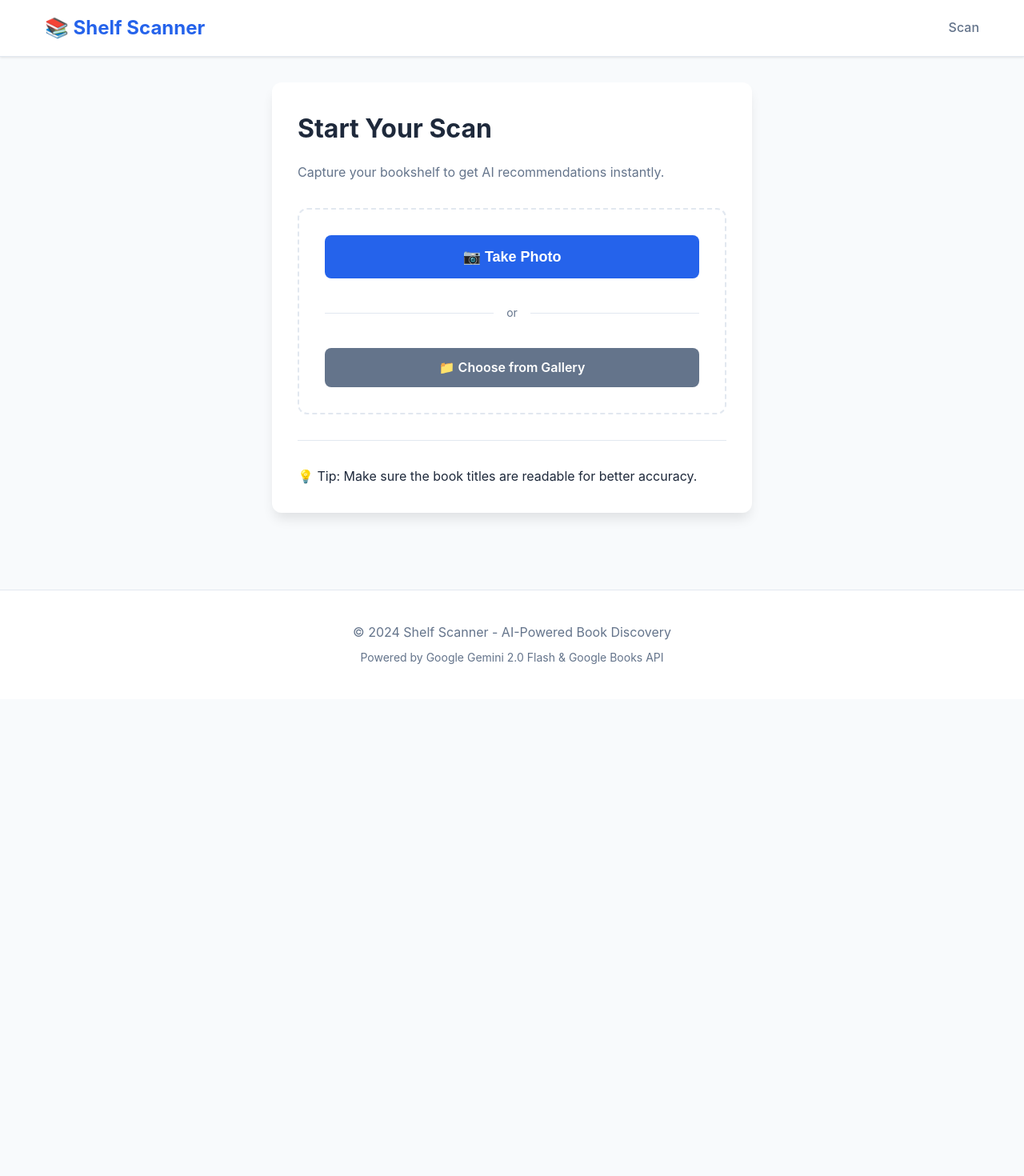
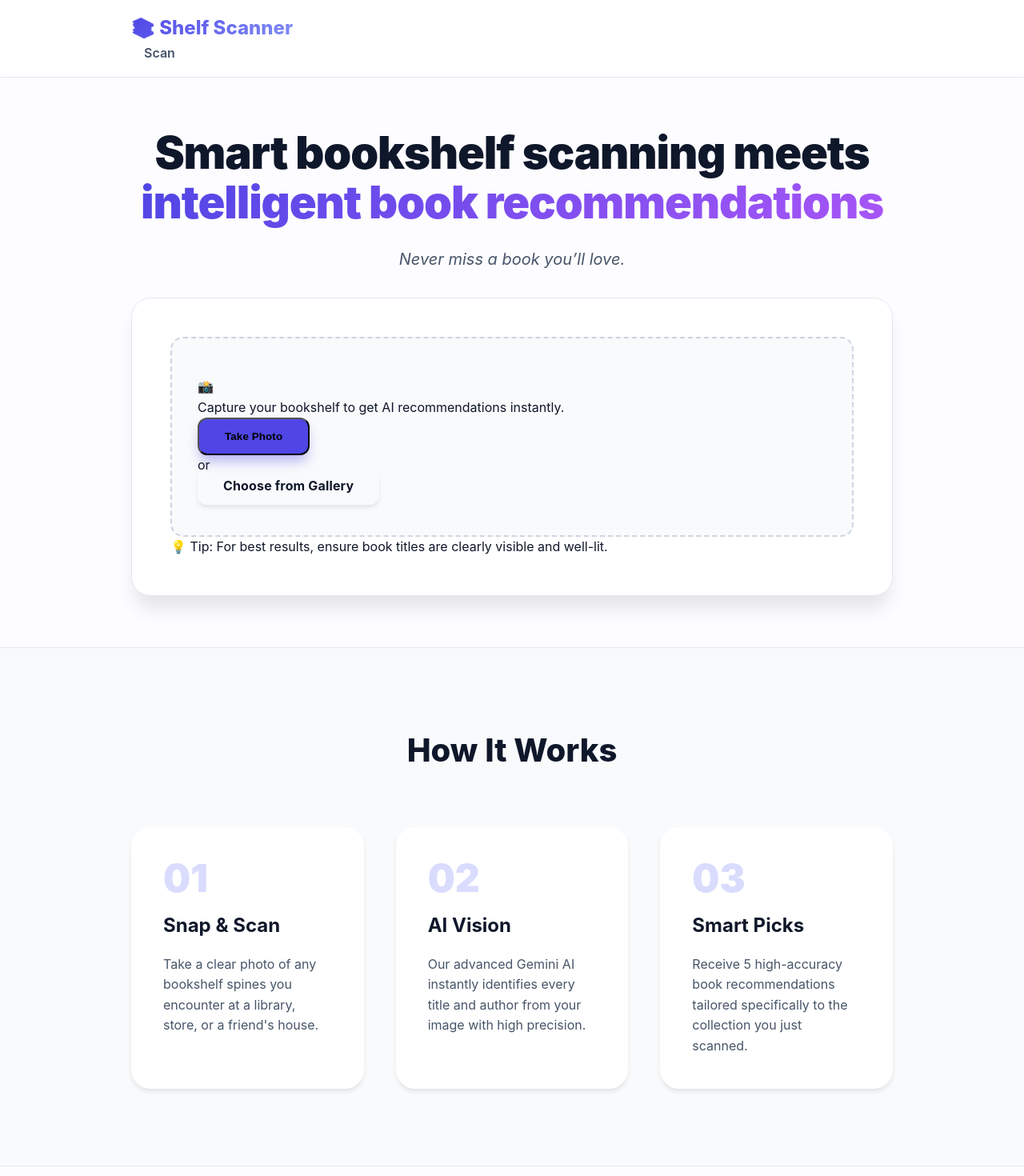
Before and after one commit to Hemachandiranpajany/AI_shelf_scanner, a React (Vite) app in the folder client/: page / in a window 1280 px wide. Shown: the top 1470 px of the page at 80% size. Before the commit the page ends 874 px from the top, so only its background shows below. Built offline with nearby package versions, Linux system fonts and the light colour scheme; no server answers.

Commit message:
Updated the Home page design

```diff
--- a/client/src/App.css
+++ b/client/src/App.css
@@ -1,18 +1,22 @@
+@import url('https://fonts.googleapis.com/css2?family=Outfit:wght@400;600;800;900&family=Inter:wght@400;600;700&display=swap');
+
 :root {
-  --primary-color: #2563eb;
-  --primary-hover: #1d4ed8;
-  --secondary-color: #64748b;
-  --success-color: #10b981;
-  --error-color: #ef4444;
-  --background: #f8fafc;
+  --primary: #4f46e5;
+  --primary-light: #818cf8;
+  --primary-dark: #3730a3;
+  --accent: #f59e0b;
+  --success: #10b981;
+  --error: #ef4444;
+  --background: #fdfcff;
   --surface: #ffffff;
-  --text-primary: #1e293b;
-  --text-secondary: #64748b;
+  --text-primary: #0f172a;
+  --text-secondary: #475569;
   --border: #e2e8f0;
-  --shadow: 0 1px 3px 0 rgb(0 0 0 / 0.1);
-  --shadow-lg: 0 10px 15px -3px rgb(0 0 0 / 0.1);
-  --border-radius: 12px;
-  --transition: all 0.2s ease;
+  --shadow-sm: 0 1px 2px 0 rgb(0 0 0 / 0.05);
+  --shadow-md: 0 4px 6px -1px rgb(0 0 0 / 0.1);
+  --shadow-lg: 0 20px 25px -5px rgb(0 0 0 / 0.1);
+  --radius: 16px;
+  --transition: all 0.3s cubic-bezier(0.4, 0, 0.2, 1);
 }
 
 * {
@@ -22,14 +26,11 @@
 }
 
 body {
-  font-family: -apple-system, BlinkMacSystemFont, 'Segoe UI', 'Roboto', 'Oxygen',
-    'Ubuntu', 'Cantarell', 'Fira Sans', 'Droid Sans', 'Helvetica Neue',
-    sans-serif;
-  -webkit-font-smoothing: antialiased;
-  -moz-osx-font-smoothing: grayscale;
+  font-family: 'Outfit', -apple-system, BlinkMacSystemFont, sans-serif;
   background-color: var(--background);
   color: var(--text-primary);
   line-height: 1.6;
+  overflow-x: hidden;
 }
 
 .app {
@@ -38,508 +39,266 @@ body {
   flex-direction: column;
 }
 
-/* Header */
+.container {
+  max-width: 1000px;
+  margin: 0 auto;
+  padding: 0 1.5rem;
+}
+
+.text-center {
+  text-align: center;
+}
+
+/* Header Improvements */
 .app-header {
-  background: var(--surface);
+  background: rgba(255, 255, 255, 0.8);
+  backdrop-filter: blur(12px);
+  position: sticky;
+  top: 0;
+  z-index: 100;
   border-bottom: 1px solid var(--border);
   padding: 1rem 0;
-  box-shadow: var(--shadow);
-}
-
-.app-header .container {
-  max-width: 1200px;
-  margin: 0 auto;
-  padding: 0 1rem;
-  display: flex;
-  justify-content: space-between;
-  align-items: center;
 }
 
 .logo {
   font-size: 1.5rem;
-  font-weight: 700;
-  color: var(--primary-color);
+  font-weight: 800;
+  color: var(--primary);
   text-decoration: none;
-  display: flex;
-  align-items: center;
-  gap: 0.5rem;
-}
-
-nav {
-  display: flex;
-  gap: 1.5rem;
+  background: linear-gradient(135deg, var(--primary), var(--primary-light));
+  background-clip: text;
+  -webkit-background-clip: text;
+  -webkit-text-fill-color: transparent;
 }
 
 nav a {
   color: var(--text-secondary);
   text-decoration: none;
-  font-weight: 500;
+  font-weight: 600;
   transition: var(--transition);
+  padding: 0.5rem 1rem;
+  border-radius: 8px;
 }
 
 nav a:hover {
-  color: var(--primary-color);
+  background: var(--background);
+  color: var(--primary);
 }
 
-/* Main Content */
-.app-main {
-  flex: 1;
-  padding: 2rem 1rem;
+/* Hero Section */
+.hero-section {
+  padding: 4rem 0 2rem;
+  text-align: center;
 }
 
-.container {
-  max-width: 1200px;
-  margin: 0 auto;
+.hero-title {
+  font-size: 3.5rem;
+  font-weight: 900;
+  line-height: 1.1;
+  margin-bottom: 1.5rem;
+  letter-spacing: -0.02em;
 }
 
-/* Scanner Component */
-.scanner-container {
+.gradient-text {
+  background: linear-gradient(135deg, #4f46e5 0%, #a855f7 100%);
+  background-clip: text;
+  -webkit-background-clip: text;
+  -webkit-text-fill-color: transparent;
+}
+
+.hero-quote {
+  font-size: 1.25rem;
+  color: var(--text-secondary);
   max-width: 600px;
   margin: 0 auto;
+  font-style: italic;
+}
+
+/* Scanner Overhaul */
+.scanner-section {
+  padding-bottom: 4rem;
 }
 
 .scanner-card {
   background: var(--surface);
-  border-radius: var(--border-radius);
-  padding: 2rem;
+  border-radius: 24px;
+  padding: 3rem;
+  box-shadow: var(--shadow-lg);
+  border: 1px solid var(--border);
+}
+
+.upload-area {
+  background: #f8fafc;
+  border: 2px dashed #cbd5e1;
+  border-radius: var(--radius);
+  padding: 3rem 2rem;
+  transition: var(--transition);
+}
+
+.upload-area:hover {
+  border-color: var(--primary);
+  background: #f1f5f9;
+}
+
+/* How it Works */
+.how-it-works {
+  background: #f8fafc;
+  padding: 6rem 0;
+  border-top: 1px solid var(--border);
+  border-bottom: 1px solid var(--border);
+}
+
+.section-title {
+  font-size: 2.5rem;
+  font-weight: 800;
+  text-align: center;
+  margin-bottom: 4rem;
+}
+
+.steps-grid {
+  display: grid;
+  grid-template-columns: repeat(3, 1fr);
+  gap: 2.5rem;
+}
+
+.step-card {
+  background: var(--surface);
+  padding: 2.5rem;
+  border-radius: 24px;
+  box-shadow: var(--shadow-md);
+  transition: var(--transition);
+}
+
+.step-card:hover {
+  transform: translateY(-8px);
   box-shadow: var(--shadow-lg);
 }
 
-.scanner-card h2 {
-  font-size: 2rem;
-  margin-bottom: 0.5rem;
-  color: var(--text-primary);
+.step-number {
+  font-size: 3rem;
+  font-weight: 900;
+  color: var(--primary-light);
+  opacity: 0.3;
+  line-height: 1;
+  margin-bottom: 1rem;
 }
 
-.description {
-  color: var(--text-secondary);
-  margin-bottom: 2rem;
+.step-card h3 {
+  font-size: 1.5rem;
+  margin-bottom: 1rem;
 }
 
-.upload-area {
-  display: flex;
-  flex-direction: column;
-  gap: 1rem;
-  padding: 2rem;
-  border: 2px dashed var(--border);
-  border-radius: var(--border-radius);
-  text-align: center;
+.step-card p {
+  color: var(--text-secondary);
 }
 
-.divider {
-  color: var(--text-secondary);
-  font-size: 0.875rem;
-  position: relative;
-  margin: 1rem 0;
+/* Closing Section */
+.closing-section {
+  padding: 6rem 0;
+  background: linear-gradient(180deg, var(--background) 0%, #eef2ff 100%);
 }
 
-.divider::before,
-.divider::after {
-  content: '';
-  position: absolute;
-  top: 50%;
-  width: 45%;
-  height: 1px;
-  background: var(--border);
+.closing-title {
+  font-size: 2.5rem;
+  font-weight: 800;
+  margin-bottom: 1rem;
 }
 
-.divider::before {
-  left: 0;
-}
-
-.divider::after {
-  right: 0;
-}
-
-.preview-area {
-  display: flex;
-  flex-direction: column;
-  gap: 1rem;
-}
-
-.preview-image {
-  width: 100%;
-  border-radius: var(--border-radius);
-  max-height: 400px;
-  object-fit: contain;
-  border: 1px solid var(--border);
-}
-
-.preview-actions {
-  display: flex;
-  gap: 1rem;
-  justify-content: center;
+.closing-text {
+  font-size: 1.25rem;
+  color: var(--text-secondary);
+  max-width: 700px;
+  margin: 0 auto 2.5rem;
 }
 
 /* Buttons */
 .btn {
-  padding: 0.75rem 1.5rem;
-  border: none;
-  border-radius: 8px;
-  font-size: 1rem;
-  font-weight: 600;
-  cursor: pointer;
-  transition: var(--transition);
-  display: inline-flex;
-  align-items: center;
-  justify-content: center;
-  gap: 0.5rem;
+  padding: 0.875rem 2rem;
+  border-radius: 12px;
+  font-weight: 700;
+  letter-spacing: 0.01em;
+  box-shadow: var(--shadow-md);
 }
 
 .btn-primary {
-  background: var(--primary-color);
-  color: white;
+  background: var(--primary);
+  box-shadow: 0 10px 15px -3px rgba(79, 70, 229, 0.4);
 }
 
-.btn-primary:hover:not(:disabled) {
-  background: var(--primary-hover);
+.btn-primary:hover {
+  transform: translateY(-2px);
+  box-shadow: 0 20px 25px -5px rgba(79, 70, 229, 0.5);
 }
 
-.btn-secondary {
-  background: var(--secondary-color);
-  color: white;
+/* Animations */
+.animate-slide-up {
+  animation: slideUp 0.8s cubic-bezier(0.16, 1, 0.3, 1) both;
 }
 
-.btn-secondary:hover {
-  opacity: 0.9;
+.animate-fade-in {
+  animation: fadeIn 0.5s ease both;
 }
 
-.btn-large {
-  padding: 1rem 2rem;
-  font-size: 1.125rem;
+@keyframes slideUp {
+  from {
+    opacity: 0;
+    transform: translateY(30px);
+  }
+
+  to {
+    opacity: 1;
+    transform: translateY(0);
+  }
 }
 
-.btn:disabled {
-  opacity: 0.5;
-  cursor: not-allowed;
+@keyframes fadeIn {
+  from {
+    opacity: 0;
+  }
+
+  to {
+    opacity: 1;
+  }
 }
 
-.btn-back {
-  background: none;
-  border: none;
-  color: var(--primary-color);
-  font-size: 1rem;
-  cursor: pointer;
-  padding: 0.5rem;
-}
-
-/* Tips Section */
-.tips {
-  margin-top: 2rem;
-  padding-top: 2rem;
-  border-top: 1px solid var(--border);
-}
-
-.tips h3 {
-  font-size: 1rem;
-  margin-bottom: 0.75rem;
-  color: var(--text-primary);
-}
-
-.tips ul {
-  list-style: none;
-  padding-left: 0;
-}
-
-.tips li {
-  padding: 0.5rem 0;
-  color: var(--text-secondary);
-  padding-left: 1.5rem;
-  position: relative;
-}
-
-.tips li::before {
-  content: '✓';
-  position: absolute;
-  left: 0;
-  color: var(--success-color);
-  font-weight: bold;
-}
-
-/* Results Component */
-.results-container {
-  max-width: 1200px;
-  margin: 0 auto;
-}
-
-.results-header {
-  text-align: center;
-  margin-bottom: 2rem;
-}
-
-.results-header h1 {
-  font-size: 2.5rem;
-  margin-bottom: 0.5rem;
-}
-
-.results-header p {
-  color: var(--text-secondary);
-  font-size: 1.125rem;
-}
-
-.tabs {
-  display: flex;
-  gap: 1rem;
-  border-bottom: 2px solid var(--border);
-  margin-bottom: 2rem;
-}
-
-.tab {
-  background: none;
-  border: none;
-  padding: 1rem 1.5rem;
-  font-size: 1rem;
-  font-weight: 600;
-  color: var(--text-secondary);
-  cursor: pointer;
-  border-bottom: 2px solid transparent;
-  margin-bottom: -2px;
-  transition: var(--transition);
-}
-
-.tab.active {
-  color: var(--primary-color);
-  border-bottom-color: var(--primary-color);
-}
-
-.tab:hover {
-  color: var(--primary-color);
-}
-
-/* Books Grid */
-.books-grid {
-  display: grid;
-  grid-template-columns: repeat(auto-fill, minmax(280px, 1fr));
-  gap: 1.5rem;
-}
-
+/* Results Customization */
 .book-card {
-  background: var(--surface);
-  border-radius: var(--border-radius);
-  padding: 1.5rem;
-  box-shadow: var(--shadow);
-  transition: var(--transition);
-}
-
-.book-card:hover {
-  box-shadow: var(--shadow-lg);
-  transform: translateY(-2px);
-}
-
-.book-thumbnail {
-  width: 100%;
-  height: 200px;
-  object-fit: cover;
-  border-radius: 8px;
-  margin-bottom: 1rem;
-}
-
-.book-info h3 {
-  font-size: 1.125rem;
-  margin-bottom: 0.5rem;
-}
-
-.author {
-  color: var(--text-secondary);
-  font-size: 0.875rem;
-  margin-bottom: 0.75rem;
-}
-
-.confidence-badge {
-  display: inline-block;
-  background: var(--success-color);
-  color: white;
-  padding: 0.25rem 0.75rem;
-  border-radius: 999px;
-  font-size: 0.75rem;
-  font-weight: 600;
-  margin-bottom: 0.75rem;
-}
-
-.categories {
-  display: flex;
-  flex-wrap: wrap;
-  gap: 0.5rem;
-  margin-top: 0.75rem;
-}
-
-.category-tag {
-  background: var(--background);
-  color: var(--text-secondary);
-  padding: 0.25rem 0.75rem;
-  border-radius: 999px;
-  font-size: 0.75rem;
-}
-
-.rating {
-  margin-top: 0.75rem;
-  color: var(--text-secondary);
-  font-size: 0.875rem;
-}
-
-/* Recommendations */
-.recommendations-list {
-  display: flex;
-  flex-direction: column;
-  gap: 1.5rem;
+  border: 1px solid var(--border);
+  border-radius: 20px;
 }
 
 .recommendation-card {
-  background: var(--surface);
-  border-radius: var(--border-radius);
-  padding: 1.5rem;
-  box-shadow: var(--shadow);
-  display: grid;
-  grid-template-columns: auto 1fr;
-  gap: 1.5rem;
+  border-radius: 24px;
+  border: 1px solid var(--border);
 }
 
-.recommendation-header {
-  grid-column: 1 / -1;
-  display: flex;
-  justify-content: space-between;
-  align-items: center;
+.confidence-badge,
+.score-badge {
+  background: linear-gradient(135deg, var(--success), #34d399);
 }
 
-.rank {
-  background: var(--primary-color);
-  color: white;
-  width: 2rem;
-  height: 2rem;
-  border-radius: 50%;
-  display: flex;
-  align-items: center;
-  justify-content: center;
-  font-weight: 700;
-}
-
-.score-badge {
-  background: var(--success-color);
-  color: white;
-  padding: 0.5rem 1rem;
-  border-radius: 999px;
-  font-size: 0.875rem;
-  font-weight: 600;
-}
-
-.recommendation-thumbnail {
-  width: 150px;
-  height: 200px;
-  object-fit: cover;
-  border-radius: 8px;
-}
-
-.recommendation-info h3 {
-  font-size: 1.5rem;
-  margin-bottom: 0.5rem;
-}
-
-.reasoning {
-  margin-top: 1rem;
-  padding: 1rem;
-  background: var(--background);
-  border-radius: 8px;
-}
-
-.reasoning strong {
-  color: var(--primary-color);
-  display: block;
-  margin-bottom: 0.5rem;
-}
-
-.description {
-  margin-top: 1rem;
-}
-
-.description summary {
-  color: var(--primary-color);
-  cursor: pointer;
-  font-weight: 600;
-}
-
-.description p {
-  margin-top: 0.5rem;
-  color: var(--text-secondary);
-}
-
-/* Loading State */
-.loading-state {
-  text-align: center;
-  padding: 4rem 2rem;
-}
-
-.spinner {
-  width: 60px;
-  height: 60px;
-  border: 4px solid var(--border);
-  border-top-color: var(--primary-color);
-  border-radius: 50%;
-  animation: spin 1s linear infinite;
-  margin: 0 auto 2rem;
-}
-
-@keyframes spin {
-  to {
-    transform: rotate(360deg);
-  }
-}
-
-/* Error State */
-.error-state {
-  text-align: center;
-  padding: 4rem 2rem;
-}
-
-.error-message {
-  background: #fee2e2;
-  color: var(--error-color);
-  padding: 1rem;
-  border-radius: 8px;
-  margin-top: 1rem;
-}
-
-/* Footer */
+/* Footer Improvements */
 .app-footer {
-  background: var(--surface);
-  border-top: 1px solid var(--border);
-  padding: 2rem 1rem;
-  margin-top: 4rem;
-  text-align: center;
+  padding: 4rem 0;
+  background: #0f172a;
+  color: rgba(255, 255, 255, 0.6);
 }
 
 .app-footer p {
-  color: var(--text-secondary);
-  margin: 0.5rem 0;
+  color: inherit;
 }
 
-.tech-stack {
-  font-size: 0.875rem;
-}
+/* Mobile */
+@media (max-width: 768px) {
+  .hero-title {
+    font-size: 2.25rem;
+  }
 
-/* Responsive Design */
-@media (max-width: 768px) {
+  .steps-grid {
+    grid-template-columns: 1fr;
+  }
+
   .scanner-card {
     padding: 1.5rem;
   }
-
-  .books-grid {
-    grid-template-columns: 1fr;
-  }
-
-  .recommendation-card {
-    grid-template-columns: 1fr;
-  }
-
-  .recommendation-thumbnail {
-    width: 100%;
-    height: 250px;
-  }
-
-  .preview-actions {
-    flex-direction: column;
-  }
-
-  .tabs {
-    overflow-x: auto;
-  }
 }
--- a/client/src/components/Scanner.tsx
+++ b/client/src/components/Scanner.tsx
@@ -83,11 +83,11 @@ const Scanner: React.FC<ScannerProps> = ({ onScanComplete }) => {
   return (
     <div className="scanner-container">
       <div className="scanner-card">
-        <h2>Start Your Scan</h2>
-        <p className="description">Capture your bookshelf to get AI recommendations instantly.</p>
-
         {!preview ? (
           <div className="upload-area">
+            <div className="upload-icon">📸</div>
+            <p className="description">Capture your bookshelf to get AI recommendations instantly.</p>
+
             <input
               ref={fileInputRef}
               type="file"
@@ -101,13 +101,13 @@ const Scanner: React.FC<ScannerProps> = ({ onScanComplete }) => {
               className="btn btn-primary btn-large"
               onClick={() => fileInputRef.current?.click()}
             >
-              📷 Take Photo
+              Take Photo
             </button>
 
             <div className="divider">or</div>
 
             <label className="btn btn-secondary" style={{ cursor: 'pointer' }}>
-              📁 Choose from Gallery
+              Choose from Gallery
               <input
                 type="file"
                 accept="image/*"
@@ -144,7 +144,7 @@ const Scanner: React.FC<ScannerProps> = ({ onScanComplete }) => {
         {error && <div className="error-message">{error}</div>}
 
         <div className="tips">
-          <p>💡 Tip: Make sure the book titles are readable for better accuracy.</p>
+          💡 Tip: For best results, ensure book titles are clearly visible and well-lit.
         </div>
       </div>
     </div>
--- a/client/src/pages/Home.tsx
+++ b/client/src/pages/Home.tsx
@@ -7,19 +7,80 @@ const Home: React.FC = () => {
 
   const handleScanComplete = (sessionId: string) => {
     setCurrentSessionId(sessionId);
+    window.scrollTo({ top: 0, behavior: 'smooth' });
   };
 
   const handleBack = () => {
     setCurrentSessionId(null);
   };
 
+  if (currentSessionId) {
+    return (
+      <div className="results-page animate-fade-in">
+        <Results sessionId={currentSessionId} onBack={handleBack} />
+      </div>
+    );
+  }
+
   return (
-    <div className="home-page">
-      {!currentSessionId ? (
-        <Scanner onScanComplete={handleScanComplete} />
-      ) : (
-        <Results sessionId={currentSessionId} onBack={handleBack} />
-      )}
+    <div className="landing-page">
+      {/* Hero Section */}
+      <section className="hero-section">
+        <div className="container">
+          <h1 className="hero-title animate-slide-up">
+            Smart bookshelf scanning meets <span className="gradient-text">intelligent book recommendations</span>
+          </h1>
+          <p className="hero-quote animate-slide-up" style={{ animationDelay: '0.1s' }}>
+            Never miss a book you’ll love.
+          </p>
+        </div>
+      </section>
+
+      {/* Main Scanner Section */}
+      <section className="scanner-section animate-slide-up" style={{ animationDelay: '0.2s' }}>
+        <div className="container">
+          <Scanner onScanComplete={handleScanComplete} />
+        </div>
+      </section>
+
+      {/* How it Works Section */}
+      <section className="how-it-works">
+        <div className="container">
+          <h2 className="section-title">How It Works</h2>
+          <div className="steps-grid">
+            <div className="step-card">
+              <div className="step-number">01</div>
+              <h3>Snap & Scan</h3>
+              <p>Take a clear photo of any bookshelf spines you encounter at a library, store, or a friend's house.</p>
+            </div>
+            <div className="step-card">
+              <div className="step-number">02</div>
+              <h3>AI Vision</h3>
+              <p>Our advanced Gemini AI instantly identifies every title and author from your image with high precision.</p>
+            </div>
+            <div className="step-card">
+              <div className="step-number">03</div>
+              <h3>Smart Picks</h3>
+              <p>Receive 5 high-accuracy book recommendations tailored specifically to the collection you just scanned.</p>
+            </div>
+          </div>
+        </div>
+      </section>
+
+      {/* Closing Section */}
+      <section className="closing-section">
+        <div className="container text-center">
+          <h2 className="closing-title">Ready to Find Your Next Great Read?</h2>
+          <p className="closing-text">
+            ShelfScanner makes it easy to spot books you'll enjoy even in a sea of unfamiliar titles.
+          </p>
+          <div className="closing-action">
+            <button className="btn btn-primary btn-large" onClick={() => window.scrollTo({ top: 0, behavior: 'smooth' })}>
+              Start Scanning Now
+            </button>
+          </div>
+        </div>
+      </section>
     </div>
   );
 };
```
